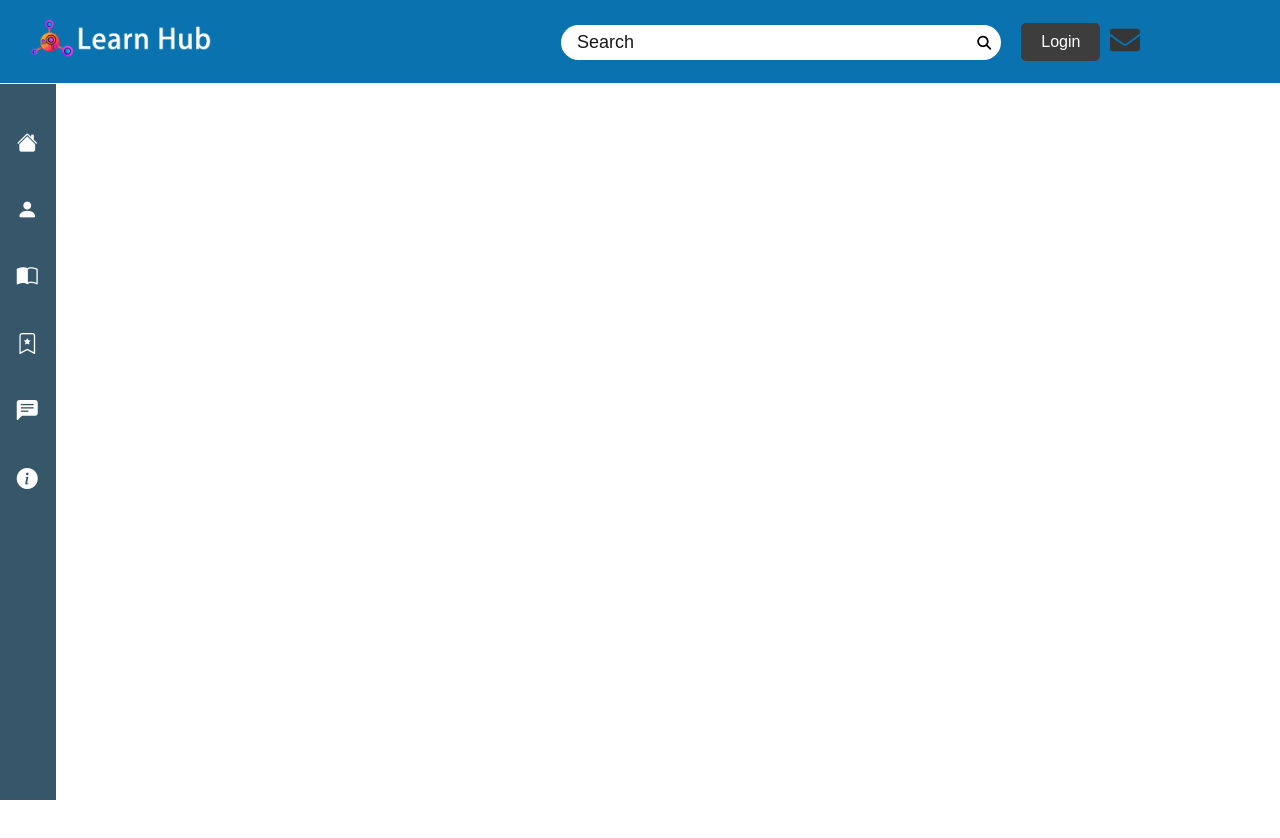
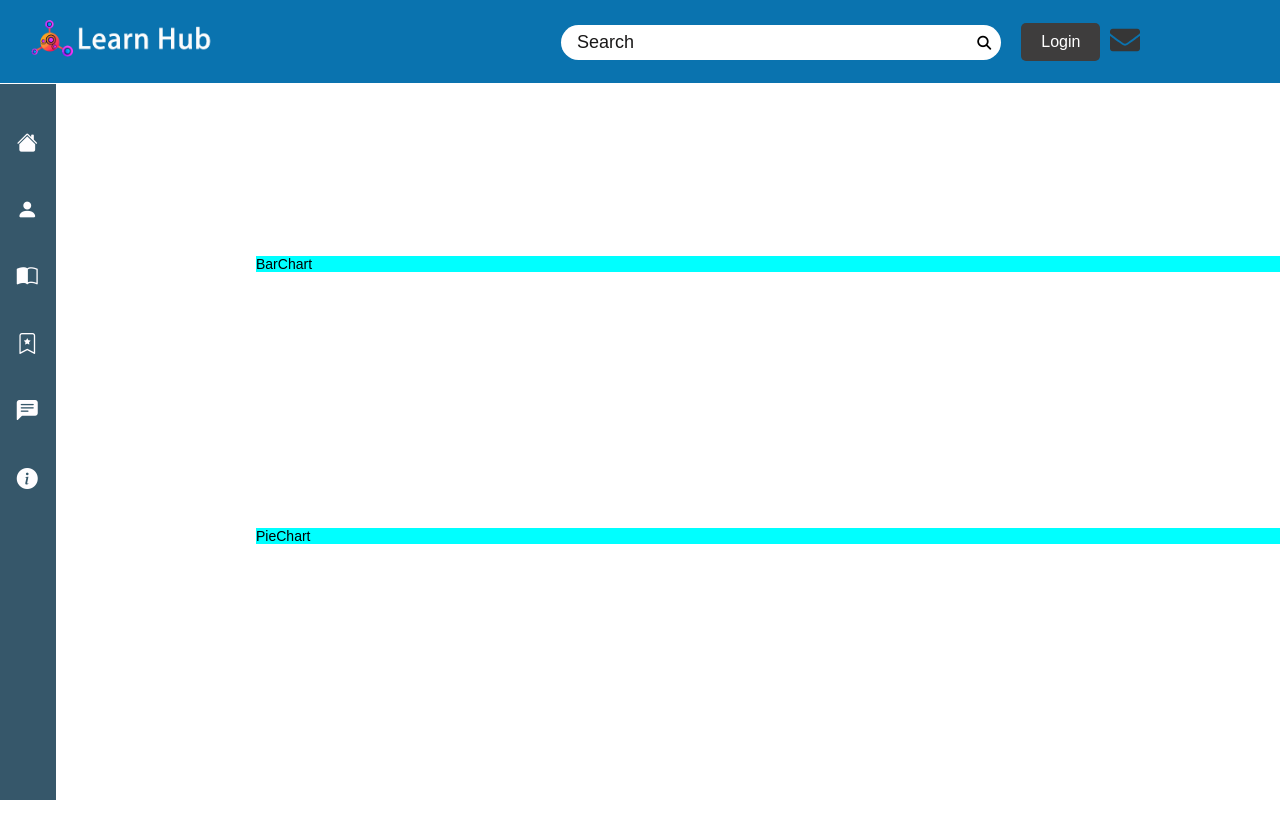
Before and after one commit to chamo7788/LMS-Project, a React (Vite) app: page /dashBoard in a window 1280 px wide. Shown: the top 838 px of the page. Before the commit the page ends 800 px from the top, so only its background shows below. Built offline with nearby package versions, Linux system fonts and the light colour scheme.

Commit message:
added bar chart and pie chart components

```diff
--- /dev/null
+++ b/src/assets/css/DashBoard/barChart.css
@@ -0,0 +1,6 @@
+.barchart{
+    position: relative;
+    background-color: aqua;
+    margin-top: 20%;
+    margin-left: 20%;
+}
--- /dev/null
+++ b/src/assets/css/DashBoard/pieChart.css
@@ -0,0 +1,6 @@
+.piechart{
+    position: relative;
+    background-color: aqua;
+    margin-top: 20%;
+    margin-left: 20%;
+}
--- /dev/null
+++ b/src/components/DashBoard/BarChart.jsx
@@ -0,0 +1,6 @@
+import React from "react";
+import "../../assets/css/DashBoard/barChart.css";
+
+export function BarChart() {
+  return <div className="barchart">BarChart</div>;
+}
--- /dev/null
+++ b/src/components/DashBoard/PieChart.jsx
@@ -0,0 +1,6 @@
+import React from "react";
+import "../../assets/css/DashBoard/pieChart.css";
+
+export function PieChart() {
+  return <div className="piechart">PieChart</div>;
+}
--- /dev/null
+++ b/src/components/DashBoard/index.js
@@ -0,0 +1,2 @@
+export * from "./BarChart";
+export * from './PieChart';
--- a/src/components/index.js
+++ b/src/components/index.js
@@ -1,3 +1,4 @@
 export * from "./home";
 export * from './Chat';
 export * from './Course';
+export * from './DashBoard';
--- a/src/pages/DashBoard.jsx
+++ b/src/pages/DashBoard.jsx
@@ -1,11 +1,13 @@
 import React from "react";
-import { Navbar, LeftSideBar } from "../components";
+import { Navbar, LeftSideBar, BarChart, PieChart } from "../components";
 
 export default function DashBoard() {
   return (
     <div>
       <Navbar />
       <LeftSideBar />
+      <BarChart />
+      <PieChart />
     </div>
   );
 }
```
